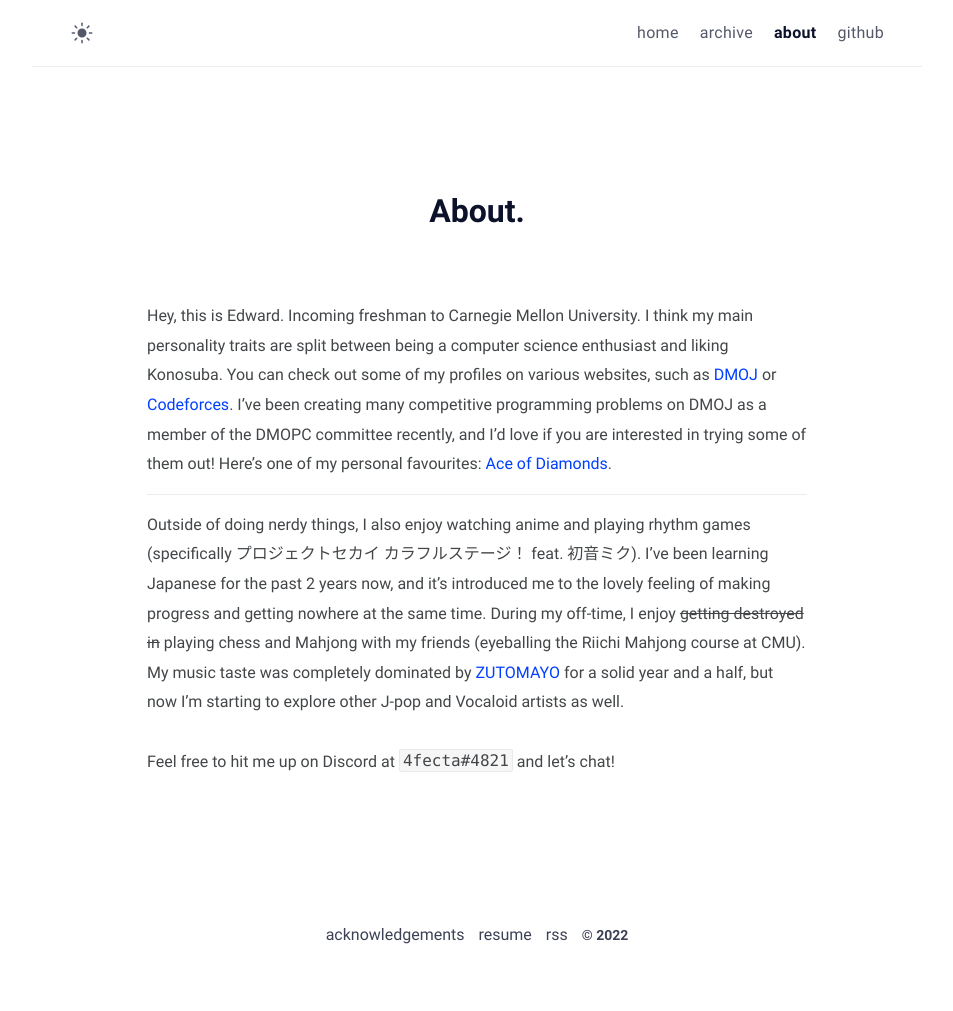
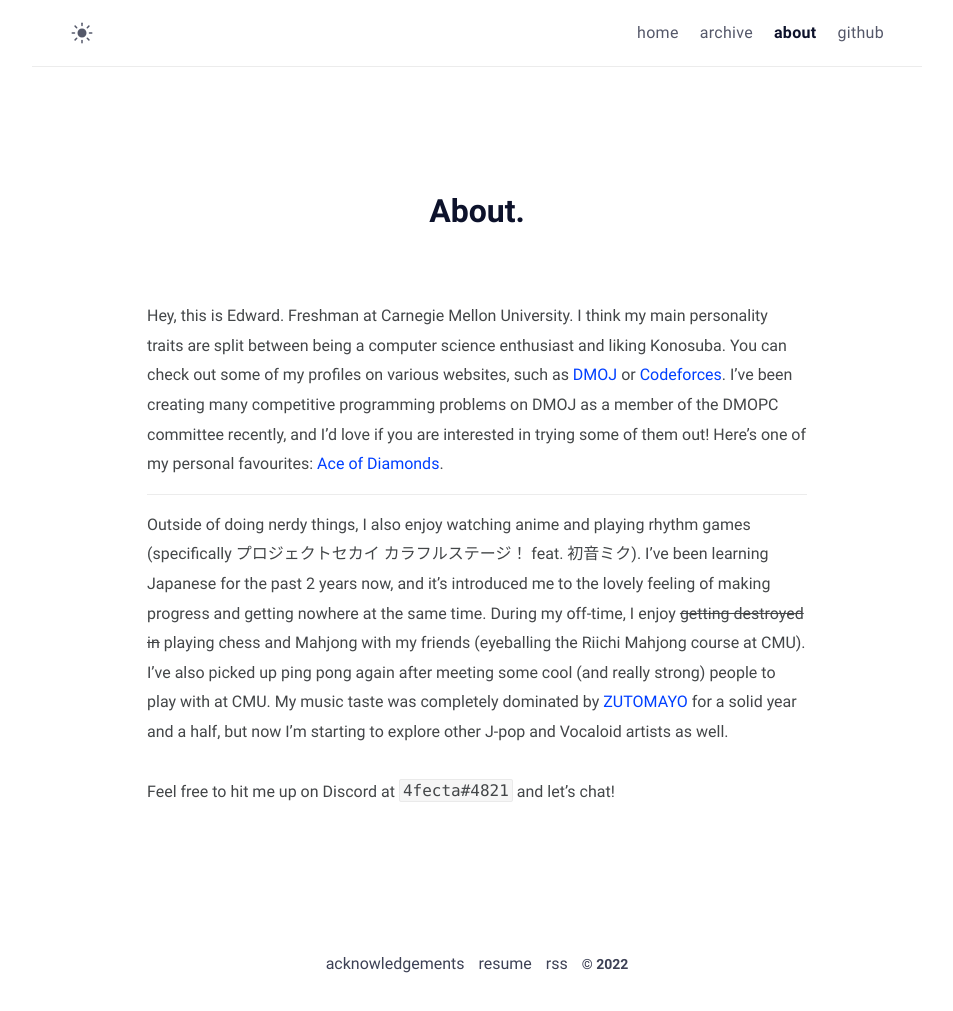
Before and after one commit to 4fecta/4fecta.ca, a Jekyll site: the page built from about.md, in a window 1280 px wide. Shown: the whole page, without its empty margins (163-1116 px from the left). Built offline with Jekyll 4.4.1, drawn with Linux system fonts in a browser that asks for light colours; before the commit the page ends 981 px from its top, so only the background shows below that.

Commit message:
Update about.md

```diff
--- a/about.md
+++ b/about.md
@@ -6,10 +6,10 @@
 comments: false
 ---
 
-Hey, this is Edward. Incoming freshman to Carnegie Mellon University. I think my main personality traits are split between being a computer science enthusiast and liking Konosuba. You can check out some of my profiles on various websites, such as [DMOJ](https://dmoj.ca/user/4fecta) or [Codeforces](https://codeforces.com/profile/4fecta). I've been creating many competitive programming problems on DMOJ as a member of the DMOPC committee recently, and I'd love if you are interested in trying some of them out! Here's one of my personal favourites: [Ace of Diamonds](https://dmoj.ca/problem/dmopc21c9p4).
+Hey, this is Edward. Freshman at Carnegie Mellon University. I think my main personality traits are split between being a computer science enthusiast and liking Konosuba. You can check out some of my profiles on various websites, such as [DMOJ](https://dmoj.ca/user/4fecta) or [Codeforces](https://codeforces.com/profile/4fecta). I've been creating many competitive programming problems on DMOJ as a member of the DMOPC committee recently, and I'd love if you are interested in trying some of them out! Here's one of my personal favourites: [Ace of Diamonds](https://dmoj.ca/problem/dmopc21c9p4).
 
 <hr>
 
-Outside of doing nerdy things, I also enjoy watching anime and playing rhythm games (specifically プロジェクトセカイ カラフルステージ！ feat. 初音ミク). I've been learning Japanese for the past 2 years now, and it's introduced me to the lovely feeling of making progress and getting nowhere at the same time. During my off-time, I enjoy  ~~getting destroyed in~~ playing chess and Mahjong with my friends (eyeballing the Riichi Mahjong course at CMU). My music taste was completely dominated by [ZUTOMAYO](https://youtu.be/Atvsg_zogxo) for a solid year and a half, but now I'm starting to explore other J-pop and Vocaloid artists as well.
+Outside of doing nerdy things, I also enjoy watching anime and playing rhythm games (specifically プロジェクトセカイ カラフルステージ！ feat. 初音ミク). I've been learning Japanese for the past 2 years now, and it's introduced me to the lovely feeling of making progress and getting nowhere at the same time. During my off-time, I enjoy  ~~getting destroyed in~~ playing chess and Mahjong with my friends (eyeballing the Riichi Mahjong course at CMU). I've also picked up ping pong again after meeting some cool (and really strong) people to play with at CMU. My music taste was completely dominated by [ZUTOMAYO](https://youtu.be/Atvsg_zogxo) for a solid year and a half, but now I'm starting to explore other J-pop and Vocaloid artists as well.
 
 Feel free to hit me up on Discord at `4fecta#4821` and let's chat!
```
